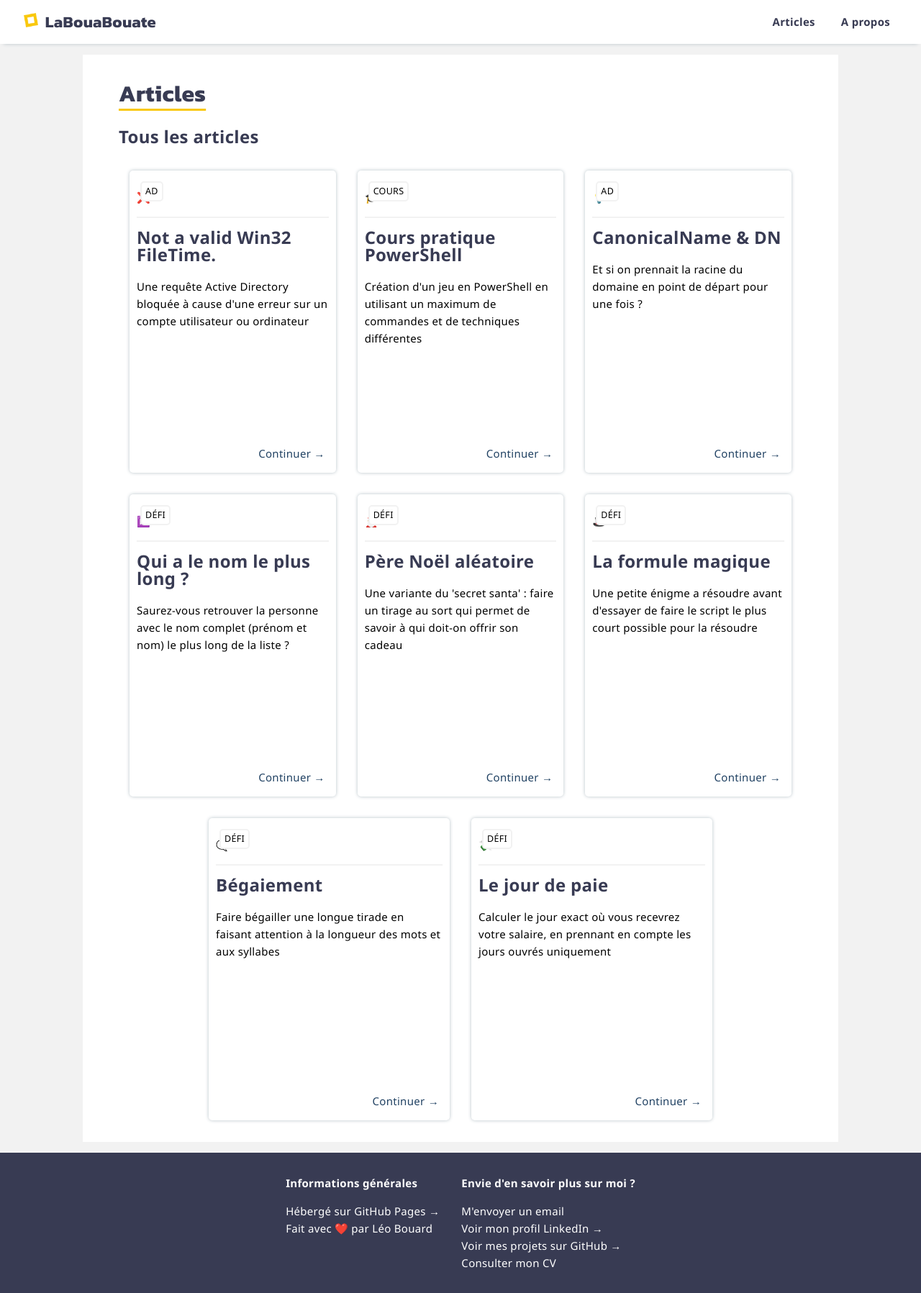
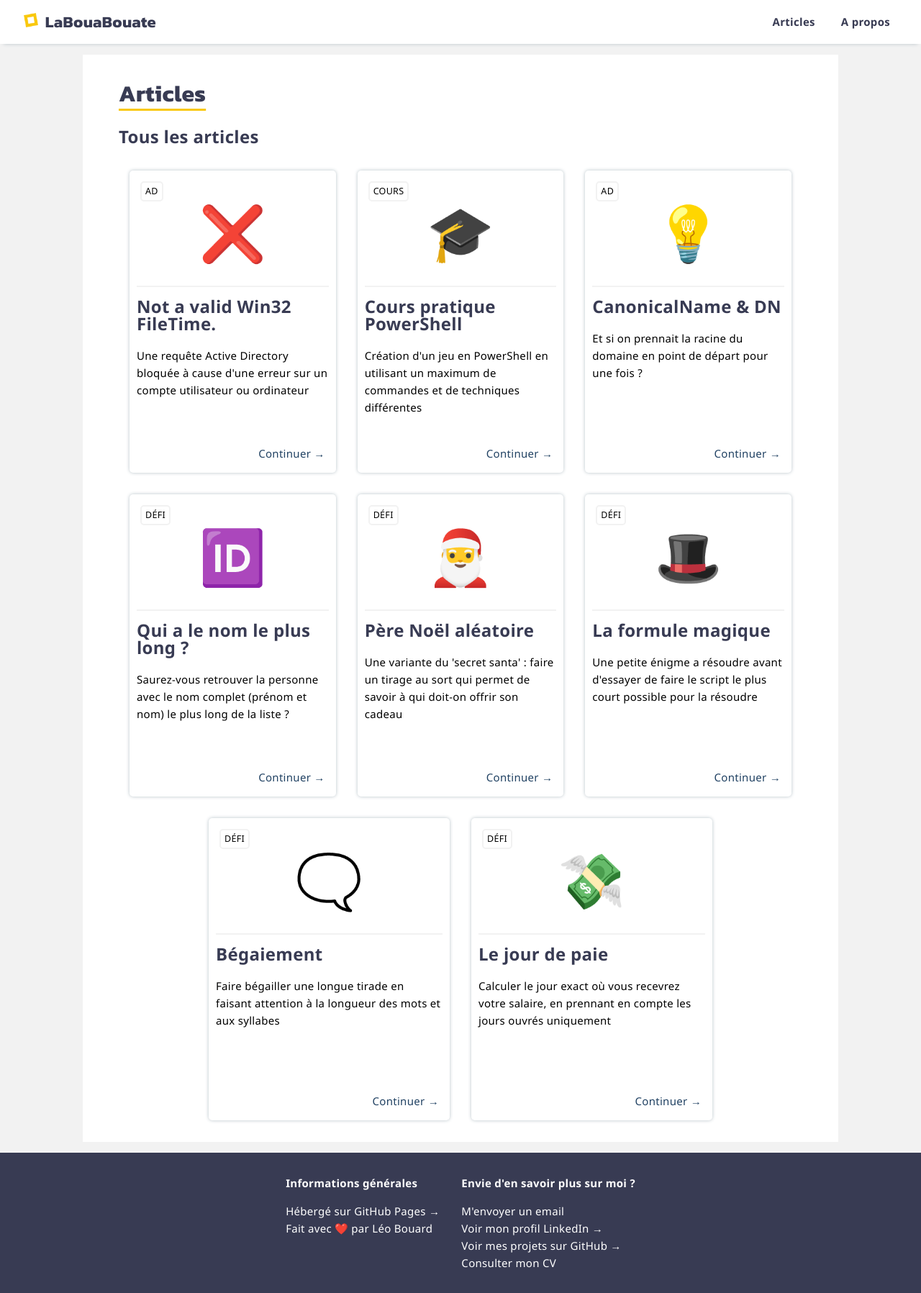
Before and after one commit to leobouard/leobouard.github.io, a Jekyll site: the page built from blog.md, in a window 1280 px wide. Shown: the whole page at 72% size. Built offline with Jekyll 4.4.1, drawn with Linux system fonts in a browser that asks for light colours; our own code applies the rules of GitHub Pages for plain Markdown files.

Commit message:
Update posts.scss

```diff
--- a/assets/css/posts.scss
+++ b/assets/css/posts.scss
@@ -111,11 +111,11 @@ article:hover {
     box-shadow: 0 0 15px 0 #b8c3c9;
 }
 
-article:hover > .iconArticle {
+article:hover > .articleIcon {
     transform: scale(1.3);
 }
 
-.iconArticle {
+.articleIcon {
     text-align: center;
     font-size: 75px;
     line-height: 0px;
```
